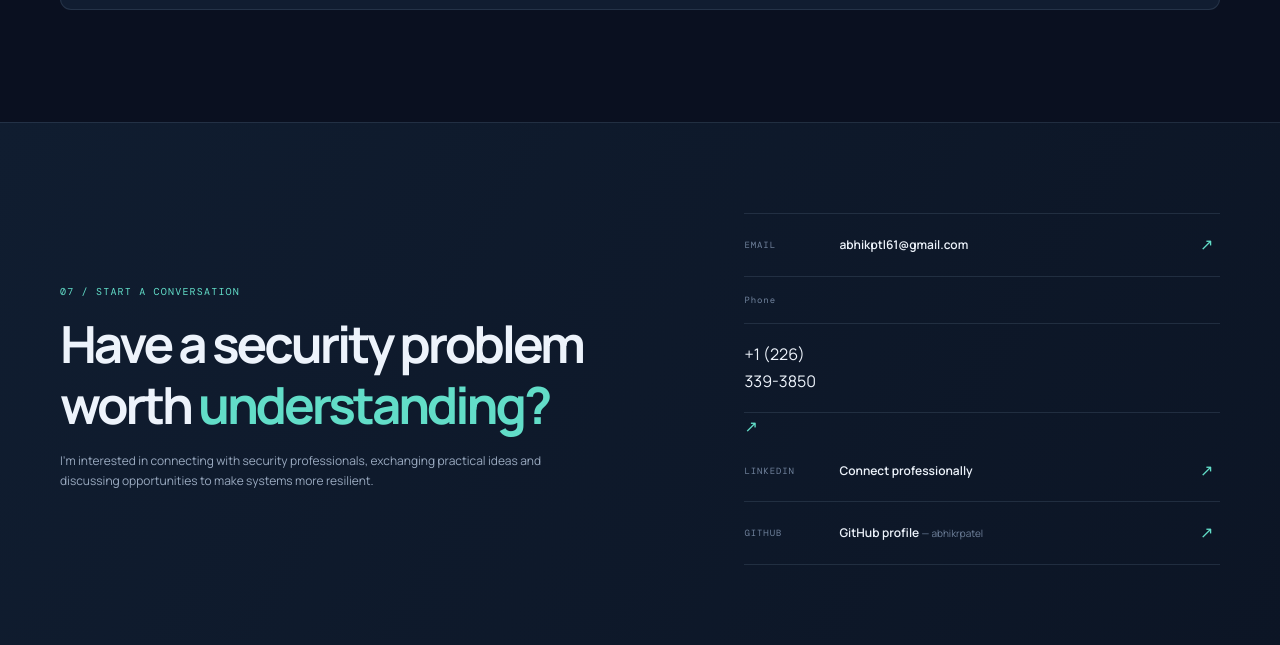
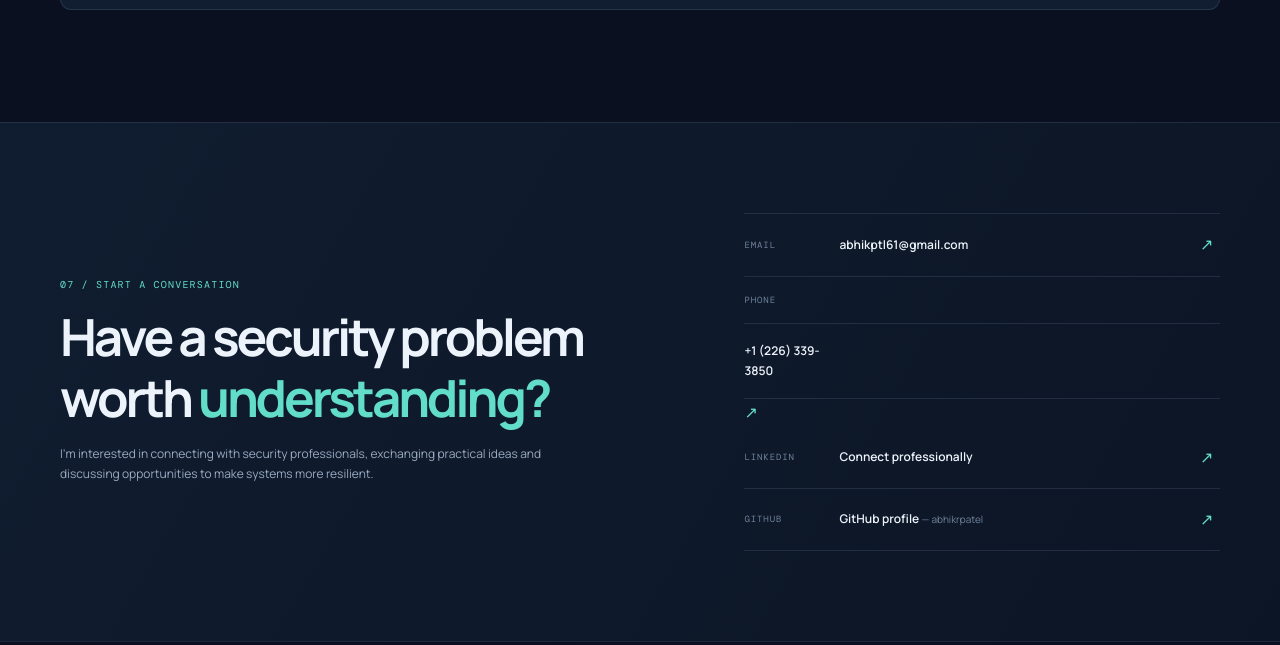
Before and after one commit to abhikrpatel/Abhik-Portfolio, a plain HTML site: page index.html in a window 1280 px wide. Shown: the part 5731-6376 px from the top of the page. Drawn offline with nearby package versions, Linux system fonts and the light colour scheme.

Commit message:
Fifth comit

```diff
--- a/index.html
+++ b/index.html
@@ -126,7 +126,7 @@
     </section>
 
     <section class="contact-section" id="contact">
-      <div class="section-wrap contact-inner"><div><p class="eyebrow">07 / START A CONVERSATION</p><h2>Have a security problem<br>worth <span>understanding?</span></h2><p>I'm interested in connecting with security professionals, exchanging practical ideas and discussing opportunities to make systems more resilient.</p></div><div class="contact-links"><a href="mailto:abhikptl61@gmail.com"><span>EMAIL</span><strong>abhikptl61@gmail.com</strong><b>↗</b><div class="contact-item"><span>Phone</span><a href="tel:+12263393850">+1 (226) 339-3850</a></div><b>↗</b></a><a href="https://www.linkedin.com/in/abhikpatel/" target="_blank" rel="noopener"><span>LINKEDIN</span><strong>Connect professionally</strong><b>↗</b></a><a href="https://github.com/" target="_blank" rel="noopener" data-placeholder="Replace with your GitHub profile URL"><span>GITHUB</span><strong>GitHub profile <small>— abhikrpatel </small></strong><b>↗</b></a></div></div>
+      <div class="section-wrap contact-inner"><div><p class="eyebrow">07 / START A CONVERSATION</p><h2>Have a security problem<br>worth <span>understanding?</span></h2><p>I'm interested in connecting with security professionals, exchanging practical ideas and discussing opportunities to make systems more resilient.</p></div><div class="contact-links"><a href="mailto:abhikptl61@gmail.com"><span>EMAIL</span><strong>abhikptl61@gmail.com</strong><b>↗</b><div class="contact-item"><span>PHONE</span><a href="tel:+12263393850"><strong>+1 (226) 339-3850</strong></a></div><b>↗</b></a><a href="https://www.linkedin.com/in/abhikpatel/" target="_blank" rel="noopener"><span>LINKEDIN</span><strong>Connect professionally</strong><b>↗</b></a><a href="https://github.com/" target="_blank" rel="noopener" data-placeholder="Replace with your GitHub profile URL"><span>GITHUB</span><strong>GitHub profile <small>— abhikrpatel </small></strong><b>↗</b></a></div></div>
     </section>
   </main>
 
```
